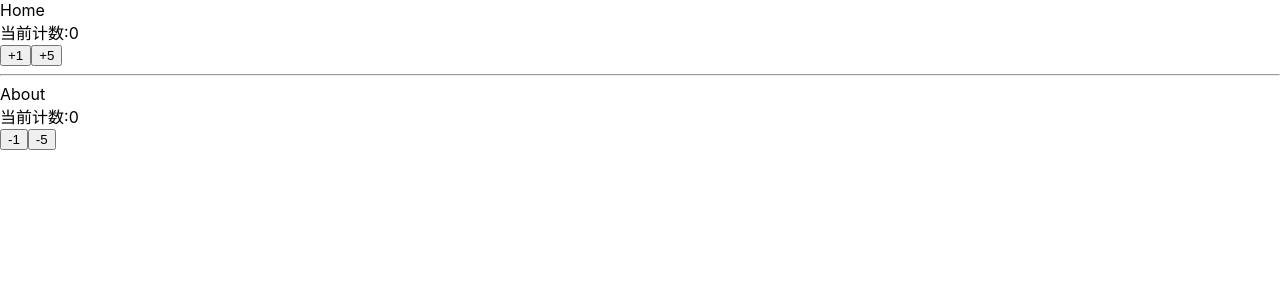
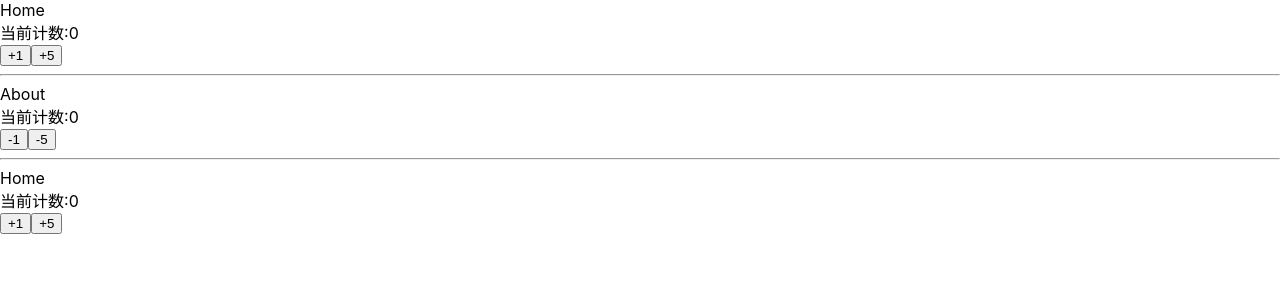
Before and after one commit to SmileYang966/React-study-demo, a React (Create React App) app: page / in a window 1280 px wide. Shown: the top 300 px of the page. Built offline with nearby package versions, Linux system fonts and the light colour scheme.

Commit message:
redux代码提取创建connect,并封装

```diff
--- a/src/source/16-react-redux/index.js
+++ b/src/source/16-react-redux/index.js
@@ -1,6 +1,8 @@
 import React, { PureComponent } from 'react'
 import Home from './src/Home'
 import About from './src/About'
+import Home1 from './src/Home1'
+
 
 export default class App extends PureComponent {
   render() {
@@ -9,6 +11,8 @@ export default class App extends PureComponent {
         <Home/>
         <hr/>
         <About/>
+        <hr/>
+        <Home1/>
       </div>
     )
   }
--- /dev/null
+++ b/src/source/16-react-redux/src/Home1.js
@@ -0,0 +1,73 @@
+import React, { Component, PureComponent } from 'react'
+import store from '../store/index.js';
+import { addAction,increasementAction } from '../store/actionCreators.js'
+import { connect } from '../utils/connect.js';
+
+class Home1 extends Component {
+  /*
+  constructor(props){
+    super(props);
+
+    this.state = {
+      counter : store.getState().counter
+    }
+  }
+
+  componentDidMount(){
+    this.unsubscribe = store.subscribe(()=>{
+      console.log("Home 收到数据 ", store.getState().counter);
+      this.setState({
+        counter : store.getState().counter
+      })
+    })
+  }
+
+  componentWillUnmount(){
+    this.unsubscribe();
+  }
+
+  plusNumber(num) {
+    console.log("11122");
+    store.dispatch(addAction(num))
+  }
+
+  increasementNumber(){
+    store.dispatch(increasementAction())
+  }
+  */
+
+  render() {
+    return (
+      <div>
+        Home
+        <div>当前计数:{this.props.counter}</div>
+        <button onClick={e=>{this.props.increasementNumber()}}>+1</button>
+        <button onClick={e=>{this.props.plusNumber(5)}}>+5</button>
+      </div>
+    )
+  }
+}
+
+/*
+const mapStateToProps = state => {
+  return {
+    counter : state.counter
+  }
+}
+*/
+const mapStateToProps = state => ({
+  counter : state.counter
+});
+
+
+const mapDispatchToProps = dispatch => ({
+  plusNumber : function(num){
+    dispatch(addAction(num))
+  },
+  increasementNumber : function(){
+    dispatch(increasementAction())
+  }
+});
+
+
+export default connect(mapStateToProps,mapDispatchToProps)(Home1);
--- /dev/null
+++ b/src/source/16-react-redux/utils/connect.js
@@ -0,0 +1,36 @@
+import React, { PureComponent } from "react"
+import store from '../store'
+
+export function connect(mapStateToProps,mapDispatchToProps){
+    return function enhanceHOC(WrappedComponent){
+      return class extends PureComponent{
+
+        constructor(props){
+          super(props);
+
+          this.state = {
+            storeState : mapStateToProps(store.getState())
+          }
+        }
+
+        componentDidMount(){
+          this.unsubscribe = store.subscribe(()=>{
+            this.setState({
+              storeState :  (store.getState())
+            })
+          });
+        }
+
+        componentWillUnmount(){
+          this.unsubscribe();
+        }
+
+        render(){
+          return <WrappedComponent {...this.props}
+                                   {...mapStateToProps(store.getState())}
+                                   {...mapDispatchToProps(store.dispatch)}
+                  />
+        }
+      }
+    }
+}
```
Also changed, not shown: src/source/16-react-redux/src/About1.js (added, +40 -0 lines).
